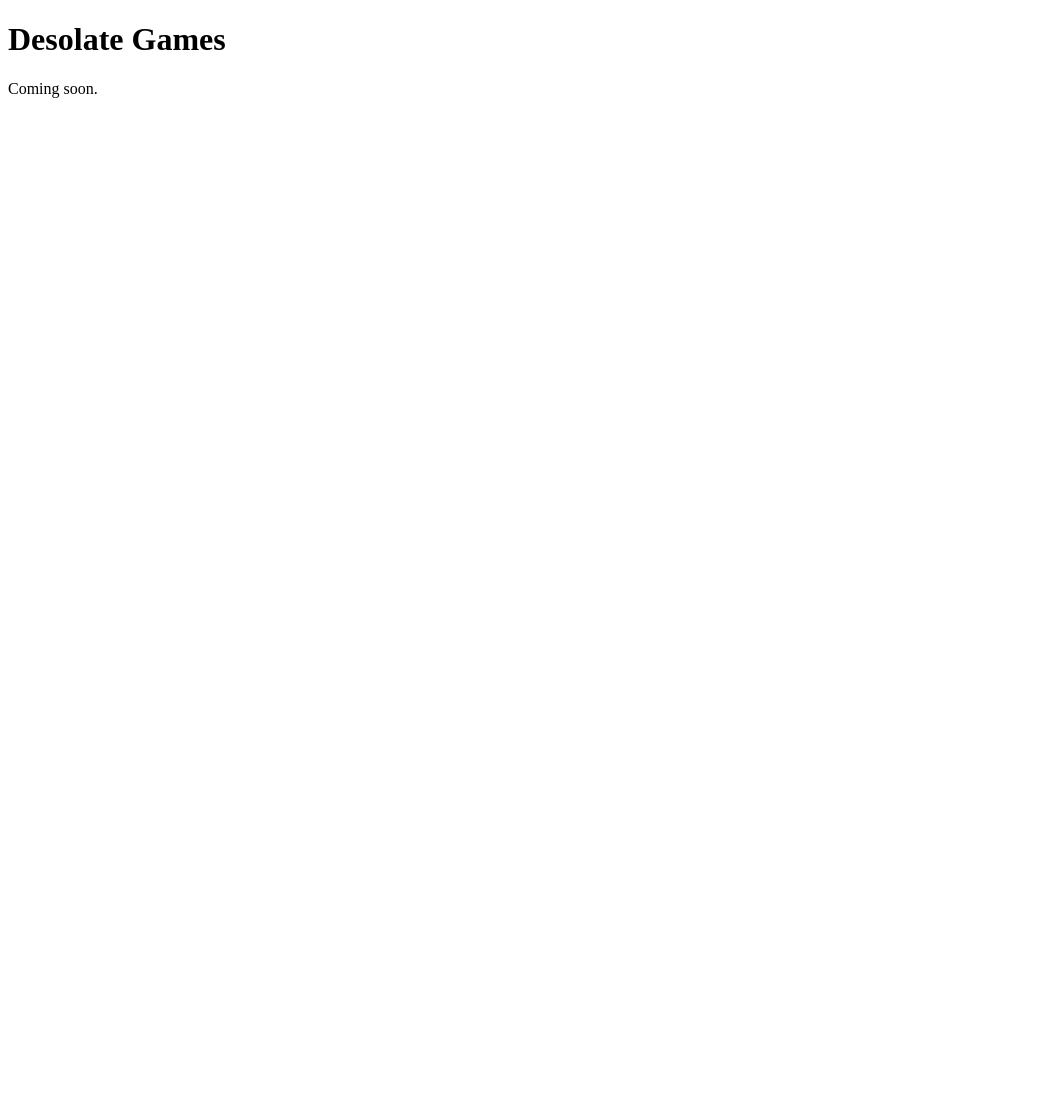
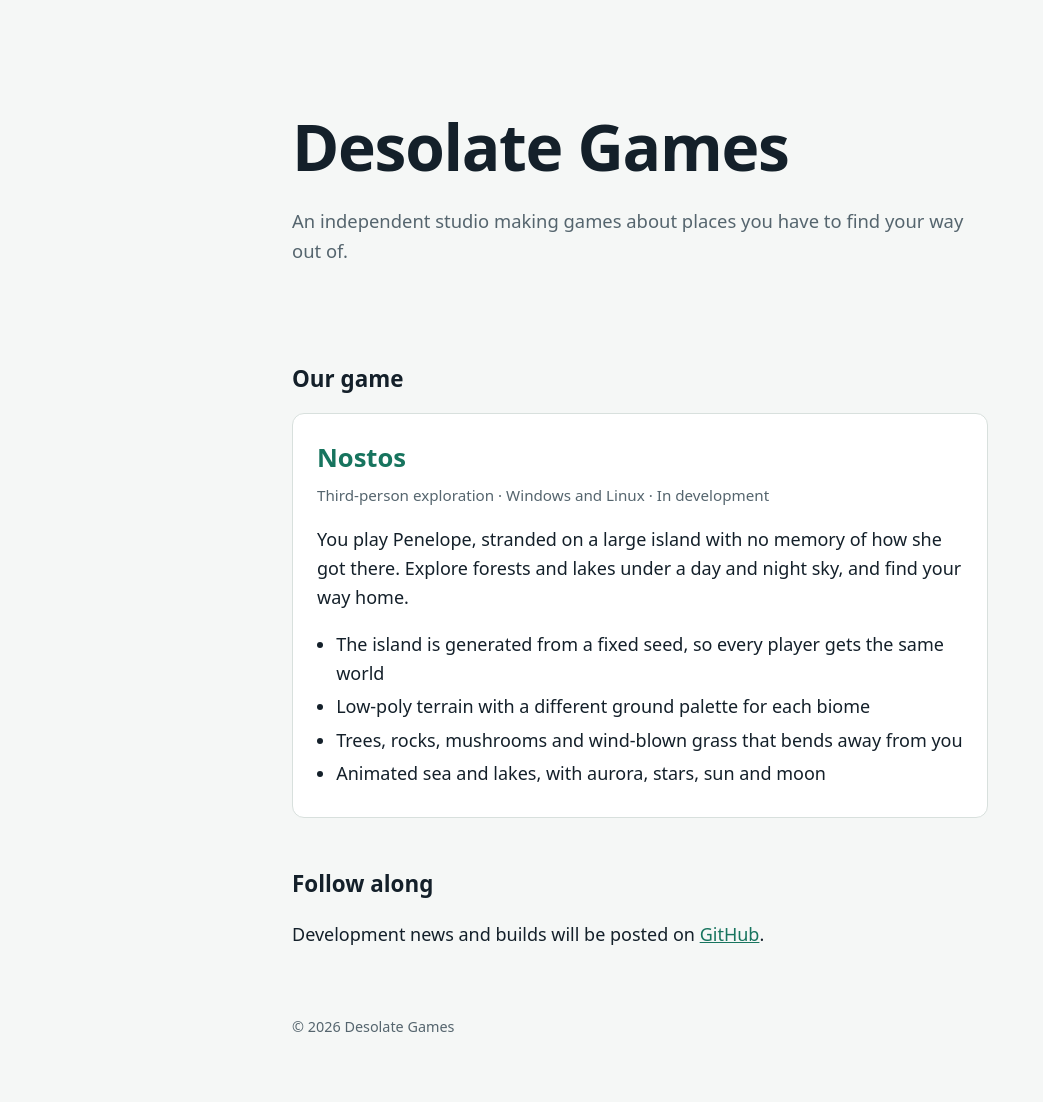
Before and after one commit to kaankaraoglu/desolate-games, a plain HTML site: page index.html in a window 1280 px wide. Shown: the whole page, without its empty margins (0-1043 px from the left). Before the commit the page ends 800 px from the top, so only its background shows below. Drawn offline with Linux system fonts and the light colour scheme.

Commit message:
Add landing page
Co-Authored-By: Claude Sonnet 5.5 <noreply@anthropic.com>

```diff
--- a/index.html
+++ b/index.html
@@ -1,3 +1,60 @@
 <!doctype html>
-<html lang="en"><head><meta charset="utf-8"><meta name="viewport" content="width=device-width,initial-scale=1"><title>Desolate Games</title></head>
-<body><h1>Desolate Games</h1><p>Coming soon.</p></body></html>
+<html lang="en">
+<head>
+<meta charset="utf-8">
+<meta name="viewport" content="width=device-width,initial-scale=1">
+<title>Desolate Games</title>
+<meta name="description" content="Desolate Games makes Nostos, a third-person low-poly island game for Windows and Linux.">
+<meta property="og:title" content="Desolate Games">
+<meta property="og:description" content="Nostos: a third-person low-poly island game. Explore a generated island and find your way home.">
+<meta name="color-scheme" content="dark light">
+<style>
+:root{--bg:#0e1418;--fg:#e6edf0;--muted:#93a3ab;--accent:#7fd1b9;--card:#161f25;--line:#243038}
+@media (prefers-color-scheme:light){:root{--bg:#f5f7f6;--fg:#14202a;--muted:#55656e;--accent:#17745e;--card:#fff;--line:#d8e0dd}}
+*{box-sizing:border-box}
+body{margin:0;background:var(--bg);color:var(--fg);font:18px/1.6 system-ui,sans-serif}
+main{max-width:46rem;margin:0 auto;padding:0 1.25rem}
+header{padding:6rem 0 3rem}
+h1{font-size:clamp(2.4rem,8vw,4rem);margin:0 0 .5rem;letter-spacing:-.02em}
+.tag{color:var(--muted);font-size:1.15rem;margin:0}
+h2{font-size:1.4rem;margin:3rem 0 1rem}
+.card{background:var(--card);border:1px solid var(--line);border-radius:12px;padding:1.5rem}
+.card h3{margin:0 0 .25rem;font-size:1.6rem;color:var(--accent)}
+.meta{color:var(--muted);font-size:.95rem;margin:0 0 1rem}
+ul{padding-left:1.2rem;margin:1rem 0 0}
+li{margin:.3rem 0}
+a{color:var(--accent)}
+footer{color:var(--muted);font-size:.9rem;padding:3rem 0 4rem}
+</style>
+</head>
+<body>
+<main>
+<header>
+<h1>Desolate Games</h1>
+<p class="tag">An independent studio making games about places you have to find your way out of.</p>
+</header>
+
+<section>
+<h2>Our game</h2>
+<div class="card">
+<h3>Nostos</h3>
+<p class="meta">Third-person exploration · Windows and Linux · In development</p>
+<p>You play Penelope, stranded on a large island with no memory of how she got there. Explore forests and lakes under a day and night sky, and find your way home.</p>
+<ul>
+<li>The island is generated from a fixed seed, so every player gets the same world</li>
+<li>Low-poly terrain with a different ground palette for each biome</li>
+<li>Trees, rocks, mushrooms and wind-blown grass that bends away from you</li>
+<li>Animated sea and lakes, with aurora, stars, sun and moon</li>
+</ul>
+</div>
+</section>
+
+<section>
+<h2>Follow along</h2>
+<p>Development news and builds will be posted on <a href="https://github.com/kaankaraoglu">GitHub</a>.</p>
+</section>
+
+<footer>© 2026 Desolate Games</footer>
+</main>
+</body>
+</html>
```
